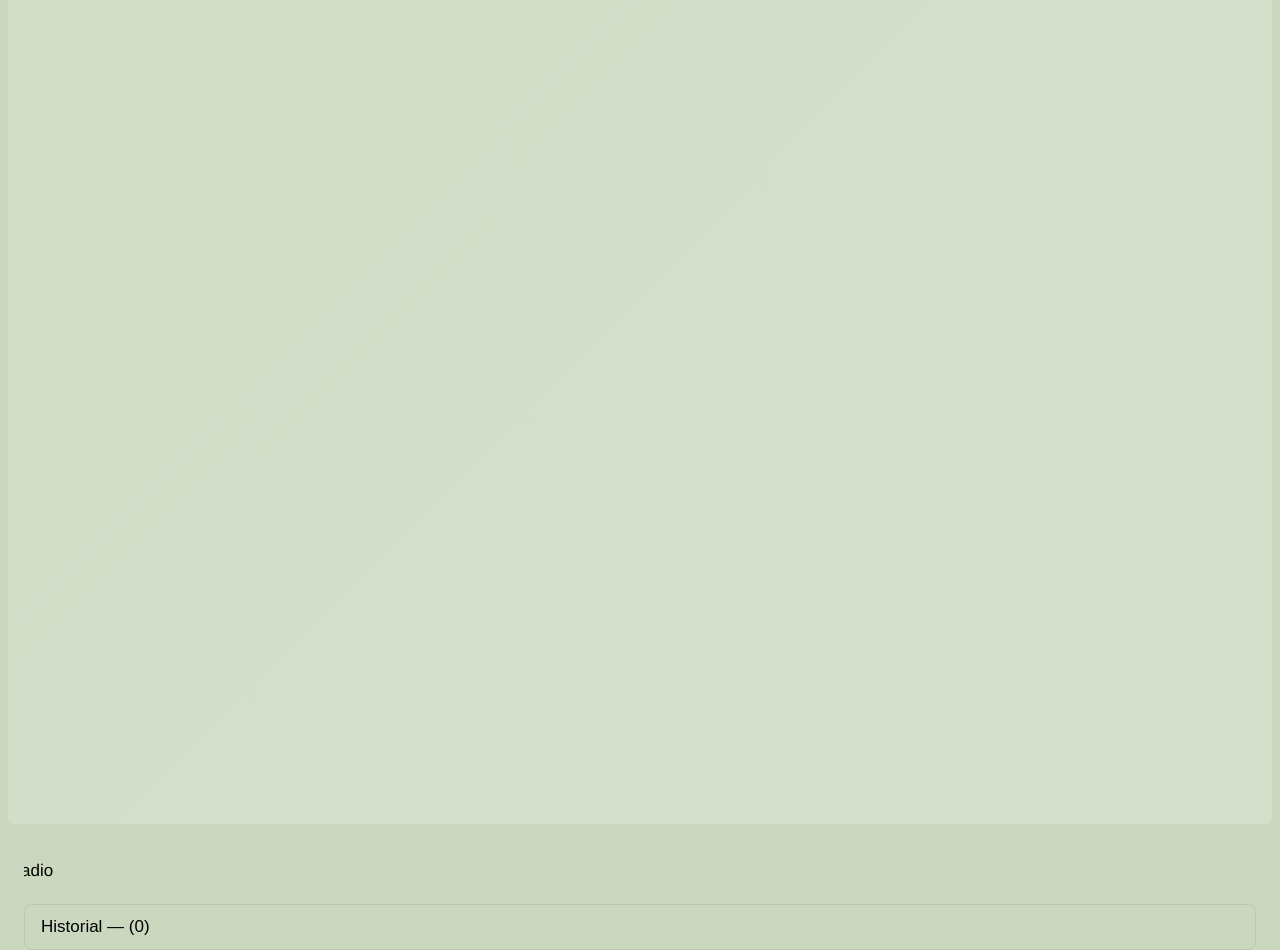
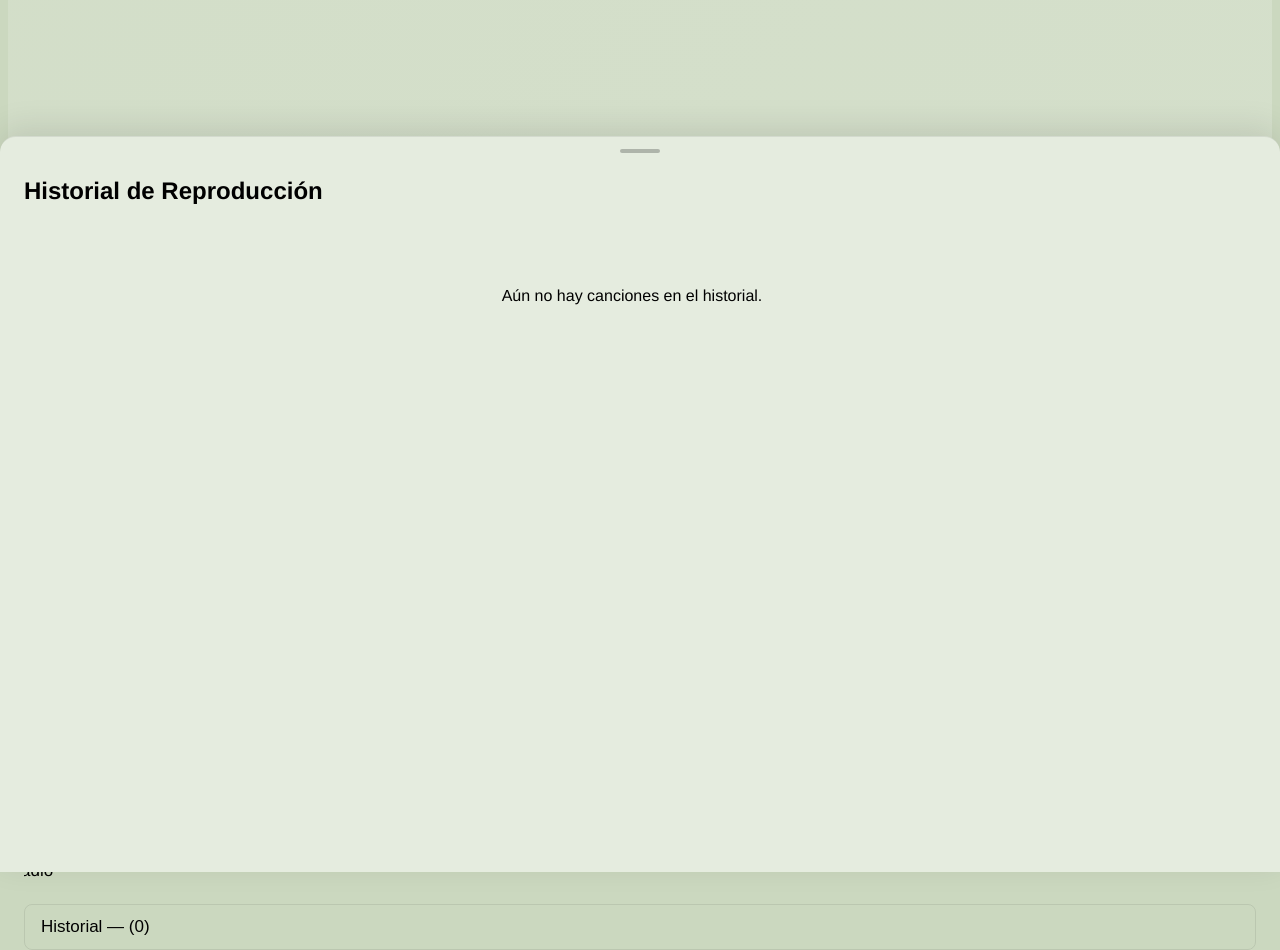
Before and after one commit to juanjorogado/random-radio, a React (Create React App) app: page / in a window 1280 px wide. Shown: the part 600-1550 px from the top of the page. Built offline with nearby package versions, Linux system fonts and the light colour scheme.

Commit message:
Refactor history drawer in RadioApp to enhance swipe functionality and visibility. Updated CSS for improved transitions and added touch event handling for better user interaction. Simplified state management for the history view, ensuring a smoother experience when opening and closing the drawer.

```diff
--- a/src/App.jsx
+++ b/src/App.jsx
@@ -1,5 +1,4 @@
 import React, { useState, useEffect, useRef } from 'react';
-import { X } from 'lucide-react';
 
 import './RadioApp.css';
 import stations from './data/stations.json';
@@ -13,8 +12,7 @@ function RadioApp() {
   const [currentStation, setCurrentStation] = useState(null);
   const [playing, setPlaying] = useState(false);
   const [buffering, setBuffering] = useState(false);
-  const [showHistory, setShowHistory] = useState(false);
-  const [closingHistory, setClosingHistory] = useState(false);
+  const [historyOpen, setHistoryOpen] = useState(false);
   const [currentTime, setCurrentTime] = useState(new Date());
   const [swipeDirection, setSwipeDirection] = useState(null);
 
@@ -22,6 +20,10 @@ function RadioApp() {
   const retryCountRef = useRef(0);
   const swipeTimeoutRef = useRef(null);
   const swipeLockRef = useRef(false);
+
+  // Refs para swipe vertical del drawer
+  const drawerTouchStartYRef = useRef(null);
+  const drawerTouchStartXRef = useRef(null);
 
   const [currentTrack, setCurrentTrack] = useState({
     title: 'Selecciona una radio',
@@ -504,35 +506,57 @@ function RadioApp() {
           <button
             className="history-btn"
             onClick={() => {
-              setClosingHistory(false);
-              setShowHistory(true);
+              setHistoryOpen(true);
             }}
           >
             Historial — ({history.length.toLocaleString('es-ES')})
           </button>
         </div>
 
-      {/* HISTORY DRAWER */}
-      {showHistory && (
-        <div
-          className={`history-view ${
-            closingHistory ? 'history-view-closing' : ''
-          }`}
-        >
-          <div className="history-header">
-            <h2>Historial de Reproducción</h2>
-            <button
-              onClick={() => {
-                setClosingHistory(true);
-                setTimeout(() => {
-                  setShowHistory(false);
-                  setClosingHistory(false);
-                }, 500);
-              }}
-            >
-              <X size={28} />
-            </button>
-          </div>
+      {/* HISTORY DRAWER - Siempre visible, parcialmente cuando está cerrado */}
+      <div
+        className={`history-view ${historyOpen ? 'history-view-open' : 'history-view-closed'}`}
+        onTouchStart={(e) => {
+          drawerTouchStartYRef.current = e.touches[0].clientY;
+          drawerTouchStartXRef.current = e.touches[0].clientX;
+        }}
+        onTouchMove={(e) => {
+          // Permitir scroll dentro del drawer cuando está abierto, pero detectar swipe en el header
+          if (drawerTouchStartYRef.current !== null && historyOpen) {
+            const deltaY = e.touches[0].clientY - drawerTouchStartYRef.current;
+            const deltaX = Math.abs(e.touches[0].clientX - drawerTouchStartXRef.current);
+            // Si el swipe es principalmente vertical y hacia abajo, y estamos cerca del top
+            if (deltaY > 0 && Math.abs(deltaY) > deltaX && e.touches[0].clientY < 100) {
+              e.preventDefault();
+            }
+          }
+        }}
+        onTouchEnd={(e) => {
+          if (drawerTouchStartYRef.current === null) return;
+          const endY = e.changedTouches[0].clientY;
+          const endX = e.changedTouches[0].clientX;
+          const deltaY = endY - drawerTouchStartYRef.current;
+          const deltaX = Math.abs(endX - drawerTouchStartXRef.current);
+          const minSwipeDistance = 50;
+
+          // Solo procesar si el movimiento es principalmente vertical
+          if (Math.abs(deltaY) > deltaX && Math.abs(deltaY) > minSwipeDistance) {
+            if (deltaY < 0 && !historyOpen) {
+              // Swipe hacia arriba cuando está cerrado: abrir drawer
+              setHistoryOpen(true);
+            } else if (deltaY > 0 && historyOpen) {
+              // Swipe hacia abajo cuando está abierto: cerrar drawer
+              setHistoryOpen(false);
+            }
+          }
+
+          drawerTouchStartYRef.current = null;
+          drawerTouchStartXRef.current = null;
+        }}
+      >
+        <div className="history-header">
+          <h2>Historial de Reproducción</h2>
+        </div>
           <div className="history-list">
             {history.length === 0 ? (
               <p className="history-empty">
@@ -567,7 +591,6 @@ function RadioApp() {
             )}
           </div>
         </div>
-      )}
     </div>
   );
 }
--- a/src/RadioApp.css
+++ b/src/RadioApp.css
@@ -351,7 +351,7 @@
   justify-content: center;
   overflow: hidden;
   box-shadow: none;
-  transition: box-shadow var(--motion-slow) var(--ease-braun);
+  transition: box-shadow var(--motion-slow) var(--ease-braun), background var(--motion-medium) var(--ease-braun);
 }
 
 .cover-playing .album-cover-main {
@@ -382,6 +382,7 @@
   background-size: 400% 400%;
   animation: gradient 12s ease infinite;
   opacity: 0.5;
+  transition: background var(--motion-medium) var(--ease-braun);
 }
 
 .album-cover-image {
@@ -508,23 +509,45 @@
   display: flex;
   flex-direction: column;
   padding: var(--space-xl);
+  padding-top: 2rem;
   box-shadow: 0 -0.5rem 2rem var(--color-shadow);
   border-top: 0.0625rem solid var(--color-border);
   z-index: 1000;
-  transform: translateY(100%);
-  animation: history-drawer-in var(--motion-medium) var(--ease-braun) forwards;
   overflow: hidden;
+  touch-action: pan-y;
+  transition: transform var(--motion-medium) var(--ease-braun);
 }
 
-.history-view-closing {
-  animation: history-drawer-out var(--motion-medium) var(--ease-braun) forwards;
+/* Estado cerrado: muestra solo una parte (peek) */
+.history-view-closed {
+  transform: translateY(calc(100% - 4rem));
+}
+
+/* Estado abierto: completamente visible */
+.history-view-open {
+  transform: translateY(0);
+}
+
+/* Muesca del drawer */
+.history-view::before {
+  content: "";
+  position: absolute;
+  top: 0.75rem;
+  left: 50%;
+  transform: translateX(-50%);
+  width: 2.5rem;
+  height: 0.25rem;
+  background: var(--color-text-muted);
+  border-radius: 0.125rem;
+  opacity: 0.4;
 }
 
 .history-header {
   display: flex;
   align-items: center;
-  justify-content: space-between;
   margin-bottom: var(--space-md);
+  padding-top: 0.5rem;
+  touch-action: none;
 }
 
 .history-header h2 {
@@ -533,30 +556,6 @@
   margin: 0;
 }
 
-.history-header button {
-  border: none;
-  background: none;
-  color: var(--color-text-tertiary);
-  cursor: pointer;
-  transition: all var(--motion-fast) var(--ease-braun);
-  border-radius: var(--radius-sm);
-  padding: var(--space-xs);
-}
-
-.history-header button:hover {
-  color: var(--color-text-secondary);
-  background: rgba(0, 0, 0, 0.05);
-  transform: scale(1.05);
-}
-
-.history-header button:active {
-  transform: scale(0.95);
-}
-
-.history-header button:focus-visible {
-  outline: 0.125rem solid var(--color-primary);
-  outline-offset: 0.125rem;
-}
 
 .history-list {
   flex: 1;
@@ -650,23 +649,6 @@
   }
 }
 
-@keyframes history-drawer-in {
-  0% {
-    transform: translateY(100%);
-  }
-  100% {
-    transform: translateY(0);
-  }
-}
-
-@keyframes history-drawer-out {
-  0% {
-    transform: translateY(0);
-  }
-  100% {
-    transform: translateY(100%);
-  }
-}
 
 /* ====================================
    ACCESSIBILITY
```
